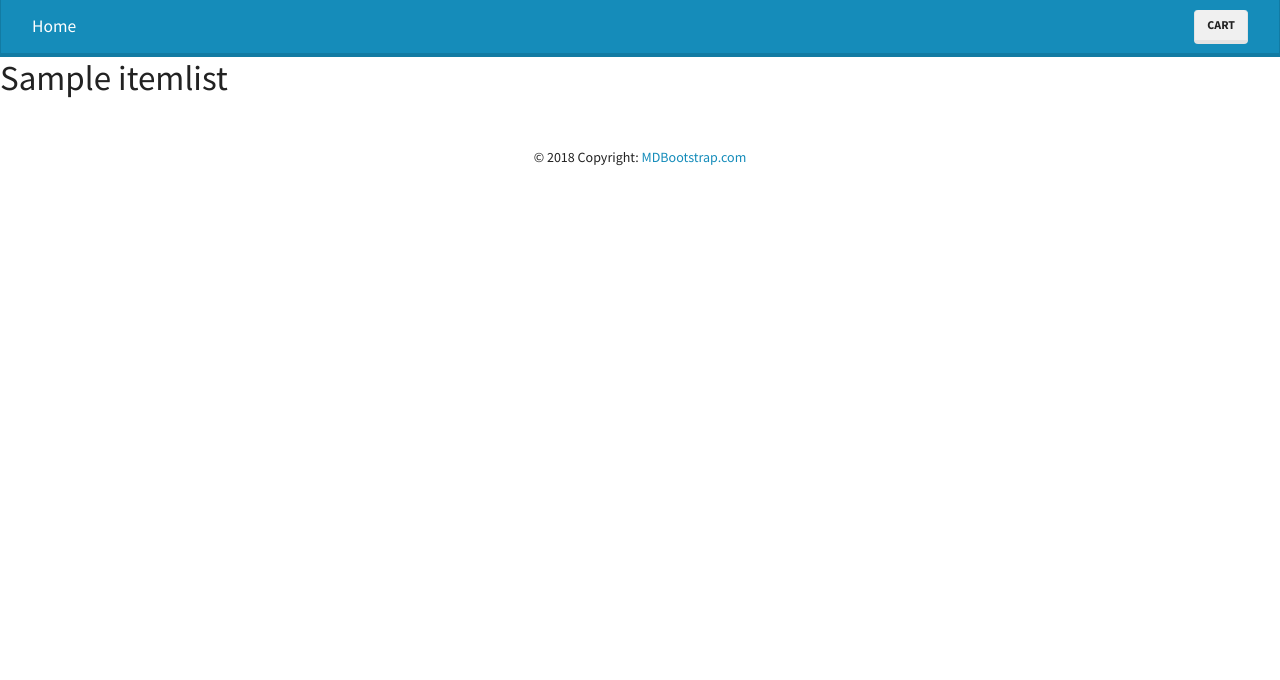
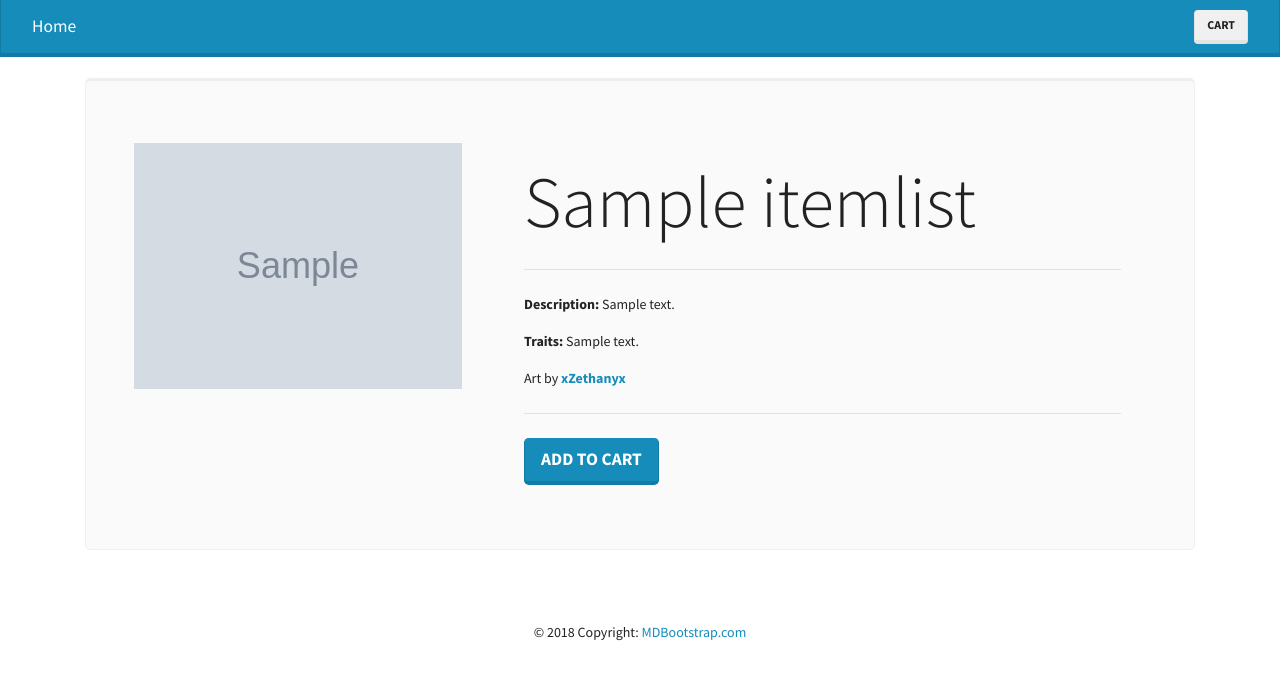
Before and after one commit to Genji-MS/NitW_Merch, a Flask app: template templates/store_item.html in a window 1280 px wide. Shown: the top 680 px of the page. Run offline with Flask 2, Linux system fonts and the light colour scheme; the template is opened without the code that fills it: most values are stand-ins (such as "Sample title", 1, 10 or a date in 2020); grey boxes marked "Sample" are stand-in pictures; some libraries are stand-ins or nearby versions.

Commit message:
styled store_item

```diff
--- a/templates/store_item.html
+++ b/templates/store_item.html
@@ -2,9 +2,34 @@
 {% extends 'base.html' %}
 
 {% block content %}
-
+    </br>
+    <div class="jumbotron">
+        <!-- News jumbotron from https://mdbootstrap.com/docs/jquery/components/jumbotron/ -->
+        <!-- Grid row -->
+        <div class="row">
+            <!-- Grid column -->
+            <div class="col-md-4 mx-3">
+                <!-- Featured image -->
+                <div class="view overlay">
+                    <img src="../static/{{ itemlist.image_lg }}" width="" class="img-fluid" alt="Large Image of character">
+                </div>
+            </div>
+            <!-- Grid column -->
+            <!-- Grid column -->
+            <div class="col-md-7 text-md-left ml-3 mt-3">
+            <!-- Excerpt -->
+            <h1 class="display-3">{{ itemlist.title }}</h1>
+            <hr class="my-4">
+            <p class="font-weight-normal"><strong>Description: </strong>{{ itemlist.desc_full }}</p>
+            <p class="font-weight-normal"><strong>Traits: </strong>{{ itemlist.desc_sm }}</p>
+            <p class="font-weight-normal">Art by <a href="https://www.deviantart.com/xzethanyx"><strong>xZethanyx</strong></a></p>
+            <hr class="my-4">
+            <a class="btn btn-primary btn-lg" href="#" role="button">Add to Cart</a>
+            </div>
+        <!-- Grid column -->
+        </div>
+        <!-- Grid row -->
     </div>
-    <h1>{{ itemlist.title }}</h1>
-    </div>
+    <!-- News jumbotron -->
 
 {% endblock %}
```
